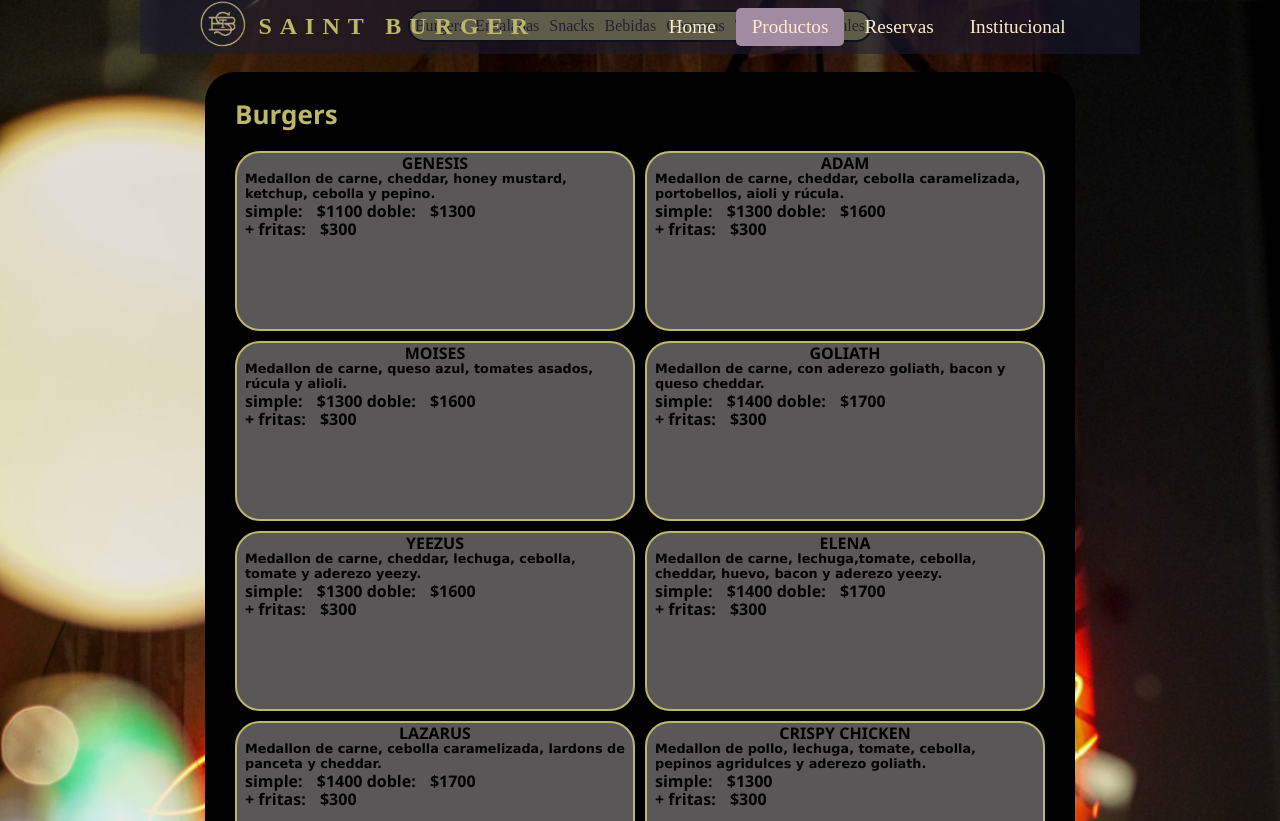
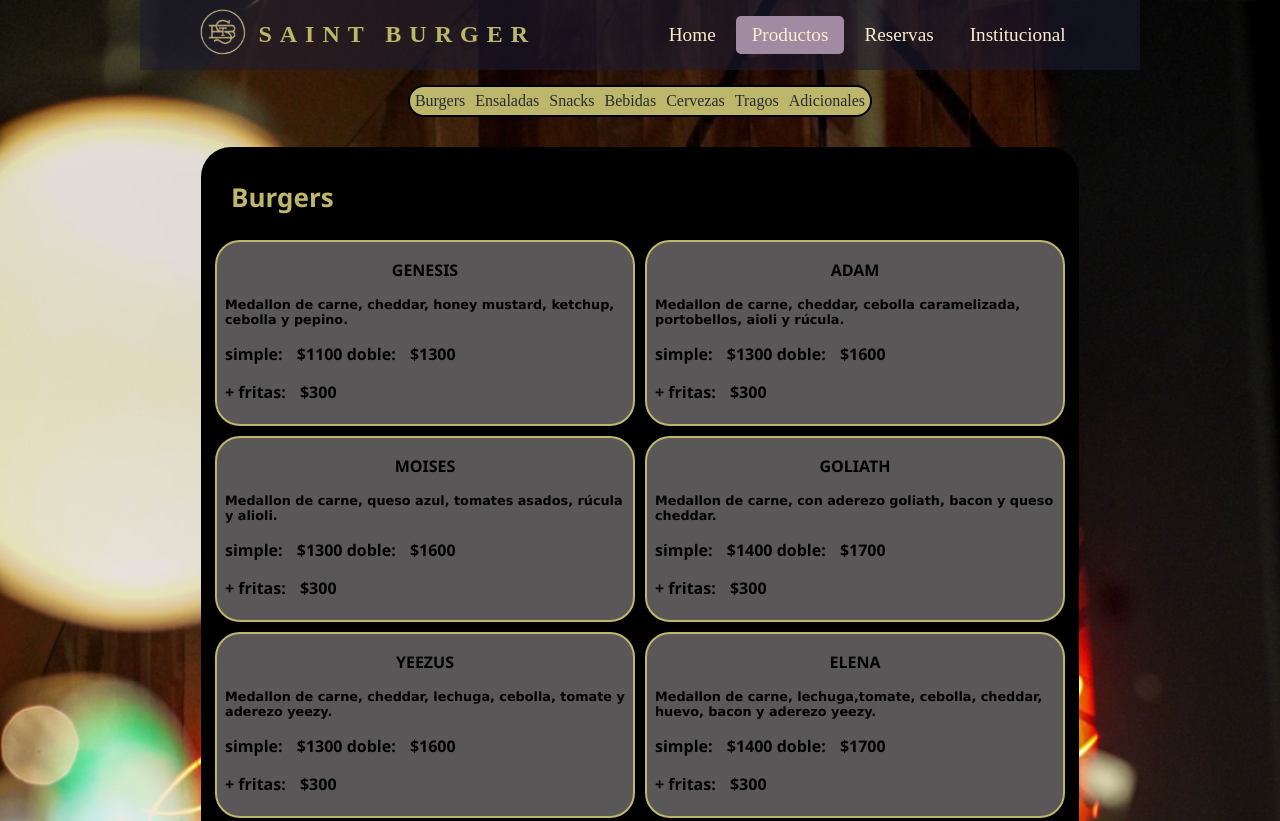
Before and after one commit to codoacodo-unidad-1/Proyecto_SaintBuger_grupo2, a plain HTML site: page 4_cac_productos.html in a window 1280 px wide. Shown: the top 821 px of the page. Drawn offline with nearby package versions, Linux system fonts and the light colour scheme; files whose address does not match are found by name.

Commit message:
productos modificados

```diff
--- a/4_cac_productos.html
+++ b/4_cac_productos.html
@@ -7,7 +7,7 @@
     <meta http-equiv="X-UA-Compatible" content="IE=edge">
     <meta name="viewport" content="width=device-width, initial-scale=1.0">
     <link rel="stylesheet" href="2_cac_home.css">
-    <link rel="stylesheet" type="text/css" href="3_cac_home_normalize.css">
+
     <link rel="stylesheet" href="5_cac_productos.css">
     <link rel="stylesheet" href="./Iconos/style.css">
     <title>Productos</title>
--- a/5_cac_productos.css
+++ b/5_cac_productos.css
@@ -60,6 +60,7 @@
     border: 2px solid black;
     border-radius: 30px;
     width: fit-content;
+    margin-top: 75px;
 }
 .nav-bar2 a{
     color: #282b30;
```
